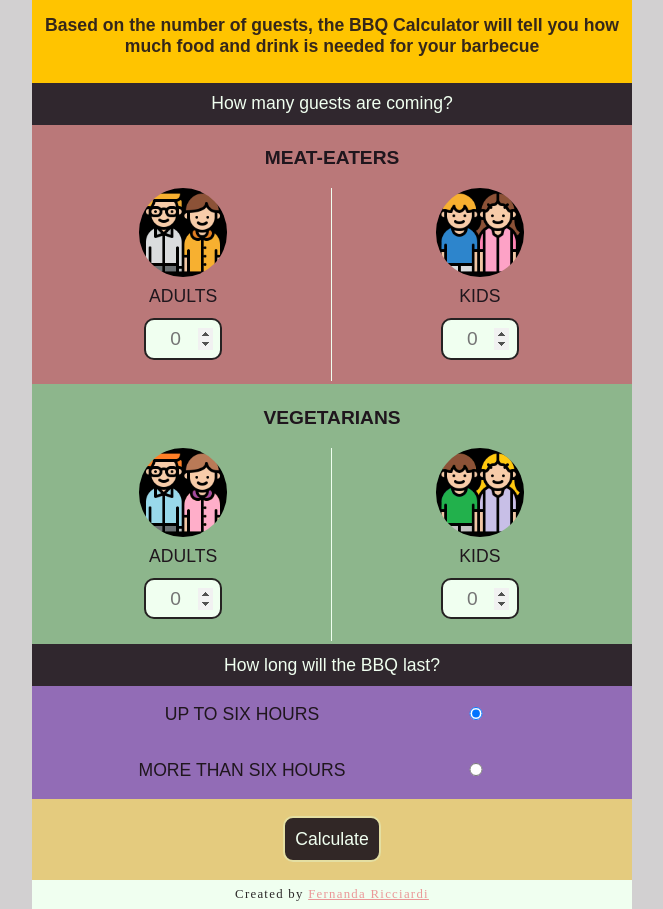
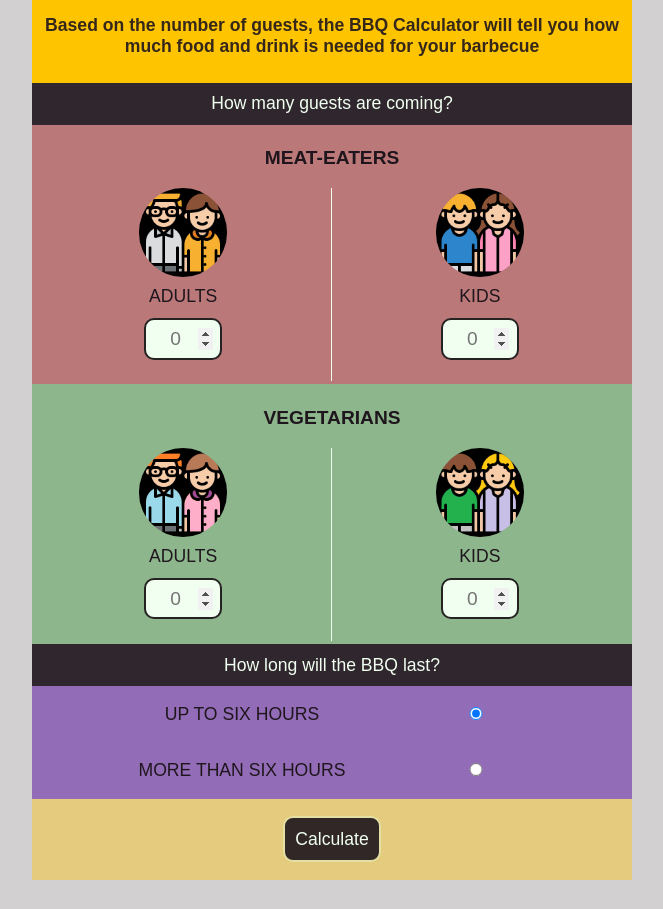
Before and after one commit to mgdeveloper1406/bbqcal, a plain HTML site: page index.html in a window 1280 px wide. Shown: the part 121-1030 px from the top of the page, without its empty margins (308-971 px from the left). After the commit the page ends 1001 px from the top, so only its background shows below. Drawn offline with Linux system fonts and the light colour scheme; a web font is replaced by a local one.

Commit message:
Update index.html

```diff
--- a/index.html
+++ b/index.html
@@ -72,9 +72,6 @@
 
         <div id="result"></div><!--Result-->
 
-        <footer id="credits">
-            Created by <a href="https://github.com/FernandaRicciardi" target="_blank" rel="noopener">Fernanda Ricciardi</a>
-        </footer>
     </main>
 
     <script src="script.js"></script>
```
